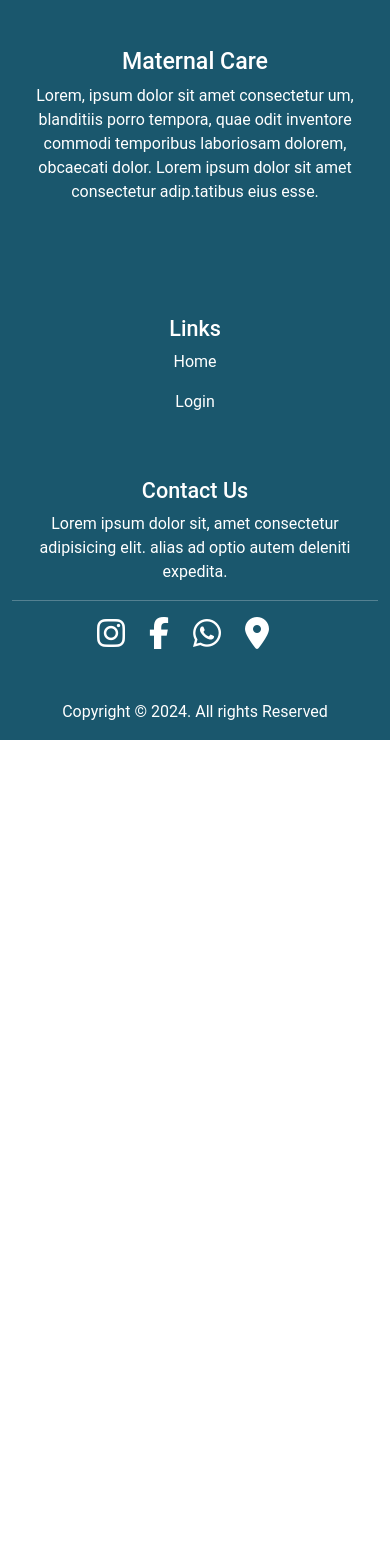
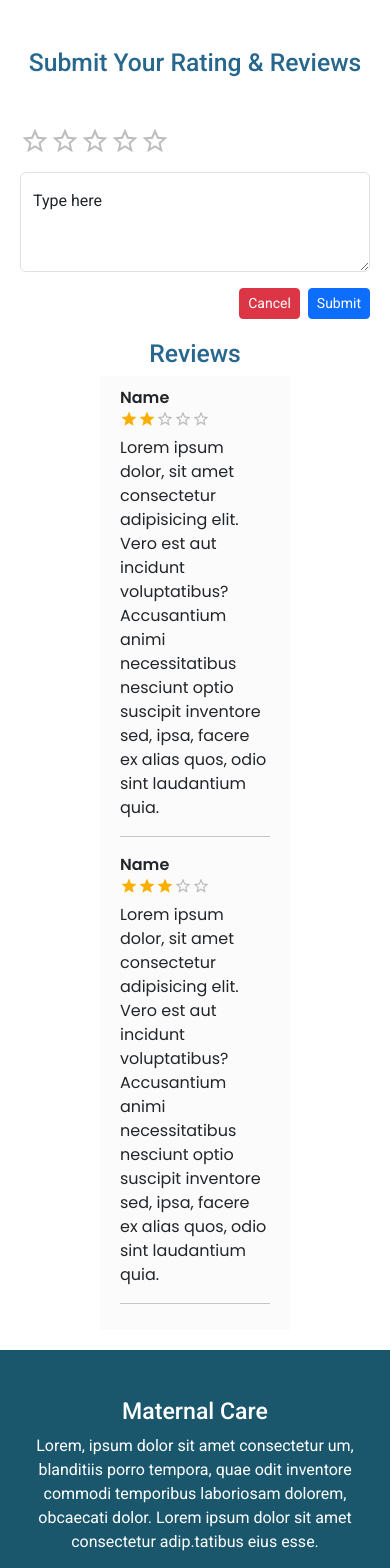
Before and after one commit to aadilmansoor/maternal-care, a React (Create React App) app: page /user/service-provider-details in a window 390 px wide. Shown: the top 1568 px of the page. Before the commit the page ends 844 px from the top, so only its background shows below. Built offline with nearby package versions, Linux system fonts and the light colour scheme.

Commit message:
Rating,review,complaint ui

```diff
--- a/src/App.js
+++ b/src/App.js
@@ -20,6 +20,8 @@ import ProviderVerification from "./pages/Admin/ProviderVerification/ProviderVer
 import { ToastContainer } from "react-toastify";
 import ProviderLeaveRequest from "./pages/Service_Provider/ProviderLeaveRequest/ProviderLeaveRequest";
 import Attendance from "./pages/Service_Provider/Attendance/Attendance";
+import Complaint from "./pages/Client/ClientComplaint/Complaint";
+import ServiceProviderDetails from "./pages/Client/ServiceProviderDetails/ServiceProviderDetails";
 
 
 function App() {
@@ -43,6 +45,9 @@ function App() {
         <Route path="/user/bookings" element={<ClientBooking />} />
         <Route path="/service-provider/leave-request" element={<ProviderLeaveRequest/>}/>
         <Route path="/service-provider/attendance" element={<Attendance />} />
+        <Route path="/user/complaints" element={<Complaint/>} />
+        <Route path="/user/service-provider-details" element={<ServiceProviderDetails/>} />
+
       </Routes>
       <ToastContainer
         autoClose={2000}
--- /dev/null
+++ b/src/components/Review/Review.css
@@ -0,0 +1,4 @@
+.rating{
+    display: flex;
+    justify-content: c;
+}
--- /dev/null
+++ b/src/components/Review/Review.jsx
@@ -0,0 +1,50 @@
+import { Rating, Typography } from "@mui/material";
+import React, { useState } from "react";
+import "./Review.css";
+import { Button, FloatingLabel, Form } from "react-bootstrap";
+import { toast } from "react-toastify";
+
+const Review = () => {
+  const [value, setValue] = useState(0);
+  const handleSubmit = () => {
+    toast.success("Submitted");
+  };
+  return (
+    <div>
+      <h2 className="text-center my-5"> Submit Your Rating & Reviews</h2>
+
+      <div className="wid">
+        <div className="rating">
+          <Rating
+            size="large"
+            name="simple-controlled"
+            value={value}
+            onChange={(event, newValue) => {
+              setValue(newValue);
+            }}
+          />
+        </div>
+
+        <div class="input-group mb-3"></div>
+
+        <FloatingLabel controlId="floatingTextarea2" label="Type here">
+          <Form.Control
+            as="textarea"
+            placeholder="Leave a comment here"
+            style={{ height: "100px" }}
+          />
+        </FloatingLabel>
+        <div className="mt-3 d-flex gap-2 justify-content-end">
+          <Button variant="danger" size="sm">
+            Cancel
+          </Button>
+          <Button onClick={handleSubmit} variant="primary" size="sm">
+            Submit
+          </Button>
+        </div>
+      </div>
+    </div>
+  );
+};
+
+export default Review;
--- /dev/null
+++ b/src/components/ShowReview/ShowReview.css
@@ -0,0 +1,9 @@
+
+.reviewlist{
+    list-style: none;
+    background-color: rgb(251, 251, 251);
+    padding: 10px 20px;
+}
+.reviewcontainer{
+    margin: 20px 100px;
+}
--- /dev/null
+++ b/src/components/ShowReview/ShowReview.jsx
@@ -0,0 +1,58 @@
+import React, { useState } from "react";
+import "./ShowReview.css";
+import { Rating } from "@mui/material";
+
+const ShowReview = () => {
+  return (
+    <div className="reviewcontainer">
+      <h2 className="d-flex justify-content-center">Reviews</h2>
+
+      <ul className="reviewlist">
+        <li >
+          <div>
+            <p className="poppins-semibold mb-0">Name</p>
+            <div className="rating">
+              <Rating
+                size="small"
+                name="simple-controlled"
+                value={2}
+                readOnly
+              />
+            </div>
+
+            <p className="mt-2 poppins-regular">
+              Lorem ipsum dolor, sit amet consectetur adipisicing elit. Vero est
+              aut incidunt voluptatibus? Accusantium animi necessitatibus
+              nesciunt optio suscipit inventore sed, ipsa, facere ex alias quos,
+              odio sint laudantium quia.
+            </p>
+          </div>
+          <hr />
+        </li>
+        <li >
+          <div>
+            <p className="poppins-semibold mb-0">Name</p>
+            <div className="rating">
+              <Rating
+                size="small"
+                name="simple-controlled"
+                value={3}
+                readOnly
+              />
+            </div>
+
+            <p className=" poppins-regular mt-2">
+              Lorem ipsum dolor, sit amet consectetur adipisicing elit. Vero est
+              aut incidunt voluptatibus? Accusantium animi necessitatibus
+              nesciunt optio suscipit inventore sed, ipsa, facere ex alias quos,
+              odio sint laudantium quia.
+            </p>
+          </div>
+          <hr />
+        </li>
+      </ul>
+    </div>
+  );
+};
+
+export default ShowReview;
--- a/src/index.css
+++ b/src/index.css
@@ -1,4 +1,4 @@
-@import url('https://fonts.googleapis.com/css2?family=Poppins:ital,wght@0,100;0,200;0,300;0,400;0,500;0,600;0,700;0,800;0,900;1,100;1,200;1,300;1,400;1,500;1,600;1,700;1,800;1,900&display=swap');
+@import url('https://fonts.googleapis.com/css2?family=Poppins:ital,wght@0,100;0,200;0,300;0,400;0,500;0,600;0,700;0,800;0,900;1,100;1,200;1,300;1,400;1,500;1,600;1,700;1,800;1,900&family=Righteous&family=Roboto:ital,wght@0,100;0,300;0,400;0,500;0,700;0,900;1,100;1,300;1,400;1,500;1,700;1,900&display=swap');
 
 * {
     font-family: "Roboto", sans-serif;
@@ -127,4 +127,87 @@ body {
 .poppins-regular {
     font-family: "Poppins", sans-serif;
     font-weight: 400;
+
 }
+
+.poppins-semibold {
+    font-family: "Poppins", sans-serif;
+    font-weight: 600;
+    font-style: normal;
+}
+
+.poppins-bold {
+    font-family: "Poppins", sans-serif;
+    font-weight: 700;
+    font-style: normal;
+}
+
+.poppins-extrabold {
+    font-family: "Poppins", sans-serif;
+    font-weight: 800;
+    font-style: normal;
+}
+
+.poppins-black {
+    font-family: "Poppins", sans-serif;
+    font-weight: 900;
+    font-style: normal;
+}
+
+.poppins-thin-italic {
+    font-family: "Poppins", sans-serif;
+    font-weight: 100;
+    font-style: italic;
+}
+
+.poppins-extralight-italic {
+    font-family: "Poppins", sans-serif;
+    font-weight: 200;
+    font-style: italic;
+}
+
+.poppins-light-italic {
+    font-family: "Poppins", sans-serif;
+    font-weight: 300;
+    font-style: italic;
+}
+
+.poppins-regular-italic {
+    font-family: "Poppins", sans-serif;
+    font-weight: 400;
+    font-style: italic;
+}
+
+.poppins-medium-italic {
+    font-family: "Poppins", sans-serif;
+    font-weight: 500;
+    font-style: italic;
+}
+
+.poppins-semibold-italic {
+    font-family: "Poppins", sans-serif;
+    font-weight: 600;
+    font-style: italic;
+}
+
+.poppins-bold-italic {
+    font-family: "Poppins", sans-serif;
+    font-weight: 700;
+    font-style: italic;
+}
+
+.poppins-extrabold-italic {
+    font-family: "Poppins", sans-serif;
+    font-weight: 800;
+    font-style: italic;
+}
+
+.poppins-black-italic {
+    font-family: "Poppins", sans-serif;
+    font-weight: 900;
+    font-style: italic;
+}
+
+.container_size {
+    min-height: 64.5vh;
+}
--- /dev/null
+++ b/src/pages/Client/ClientComplaint/Complaint.css
@@ -0,0 +1,12 @@
+.wid{
+    margin: 20px 100px;
+}
+@media screen and (max-width:700px) {
+    .wid{
+        margin: 20px 20px;
+    }
+
+
+
+
+}
--- /dev/null
+++ b/src/pages/Client/ClientComplaint/Complaint.jsx
@@ -0,0 +1,35 @@
+import React from "react";
+import "./Complaint.css";
+import { Button, FloatingLabel, Form } from "react-bootstrap";
+
+const Complaint = () => {
+  return (
+    <div>
+      <h2 className="my-5 text-center">Complaints</h2>
+      <div className="wid">
+        <div class="input-group mb-3"></div>
+        <FloatingLabel
+          controlId="floatingTextarea2"
+          label="Type here"
+        >
+          <Form.Control
+            as="textarea"
+            placeholder="Leave a comment here"
+            style={{ height: "100px" }}
+          />
+        </FloatingLabel>
+        <div className="mt-3 d-flex gap-2 justify-content-end">
+          <Button variant="danger" size="sm">
+            Cancel
+          </Button>{" "}
+          <Button variant="primary" size="sm">
+            Submit
+          </Button>{" "}
+        </div>
+      </div>
+    </div>
+
+  );
+};
+
+export default Complaint;
--- /dev/null
+++ b/src/pages/Client/ServiceProviderDetails/ServiceProviderDetails.jsx
@@ -0,0 +1,16 @@
+import React from 'react'
+import "./ServiceProviderDetails.css"
+import Review from '../../../components/Review/Review'
+import { Button, FloatingLabel, Form } from 'react-bootstrap'
+import ShowReview from '../../../components/ShowReview/ShowReview'
+
+const ServiceProviderDetails = () => {
+  return (
+    <div>
+         <Review/>
+         <ShowReview/>
+    </div>
+  )
+}
+
+export default ServiceProviderDetails
```
Also changed, not shown: src/pages/Client/ServiceProviderDetails/ServiceProviderDetails.css (added).
